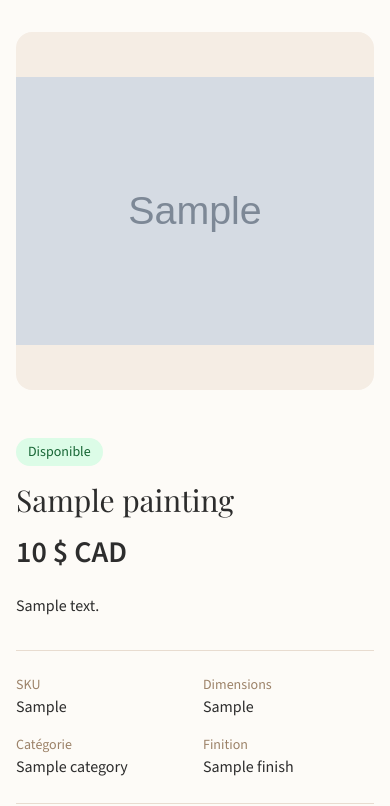
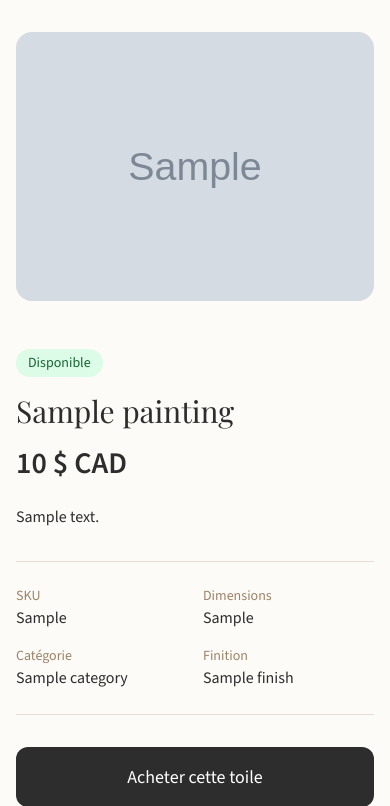
Before and after one commit to vincent-cantin-bellemare/andrebellemare, a Django app: a page that uses templates/pages/painting_detail.html in a window 390 px wide. Shown: the part 117-923 px from the top of the page. Run offline with Django 5.2, Linux system fonts and the light colour scheme; tables that the repository leaves empty hold one stand-in row (values such as "Sample post"); grey boxes marked "Sample" are stand-in pictures; some libraries are stand-ins or nearby versions; some web fonts are replaced.

Commit message:
Refactor painting_detail.html to improve image display by adjusting the thumbnail size and image class for better responsiveness. Ensure file ends with a single newline and remove trailing blank lines for improved code cleanliness.

```diff
--- a/templates/pages/painting_detail.html
+++ b/templates/pages/painting_detail.html
@@ -71,12 +71,12 @@
         <div class="space-y-4 scroll-fade-in-card" data-delay="1">
             <!-- Main Image with Zoom -->
             {% if painting.primary_image %}
-            <div class="zoom-container relative aspect-square bg-warm-100 dark:bg-warm-800 rounded-2xl overflow-hidden cursor-crosshair" id="main-image-container">
-                {% thumbnail painting.primary_image.image "800x800" crop="center" as thumb %}
+            <div class="zoom-container relative bg-warm-100 dark:bg-warm-800 rounded-2xl overflow-hidden cursor-crosshair" id="main-image-container">
+                {% thumbnail painting.primary_image.image "800" as thumb %}
                 <img src="{{ thumb.url }}"
                      alt="{{ painting.title }}"
                      id="main-image"
-                     class="w-full h-full object-contain"
+                     class="w-full h-auto"
                      onclick="openLightbox([{% for img in painting.images.all %}'{{ img.image.url }}'{% if not forloop.last %},{% endif %}{% endfor %}], 0)">
                 {% endthumbnail %}
                 <div class="zoom-lens"></div>
```
